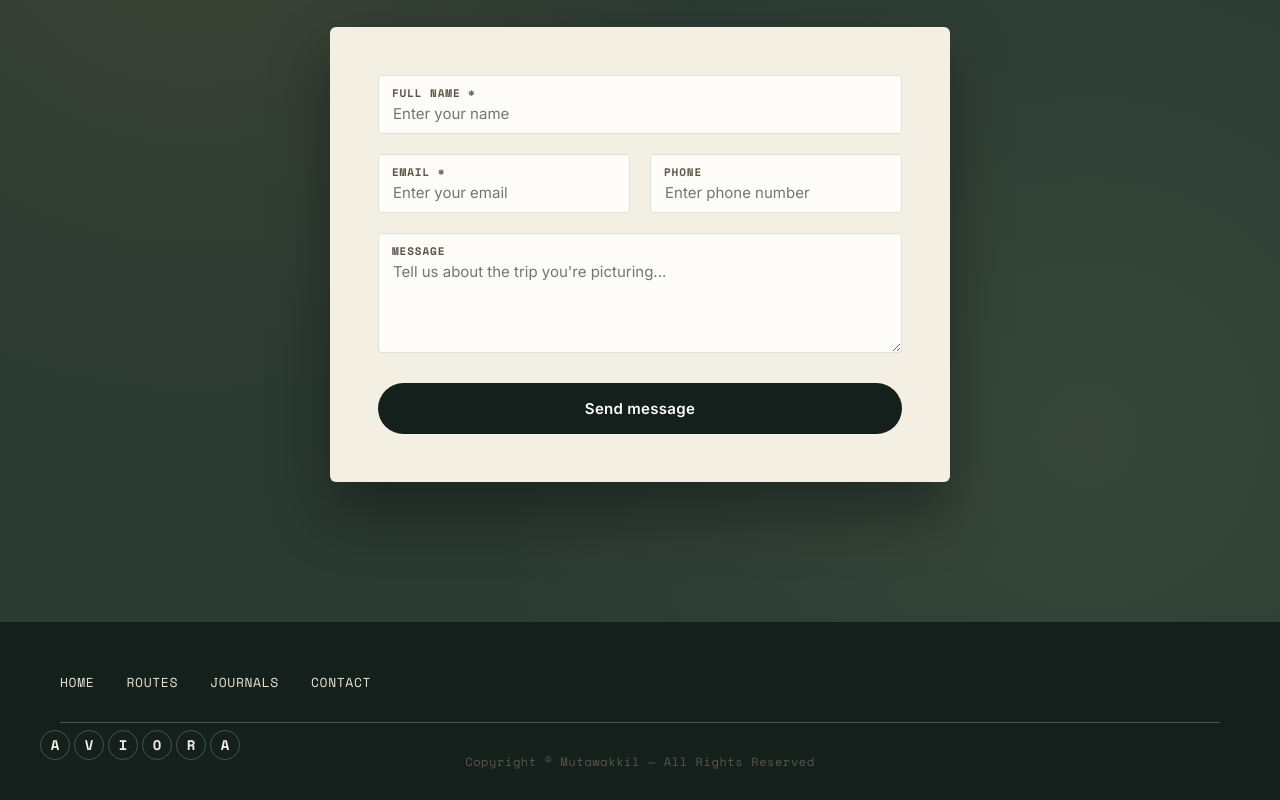
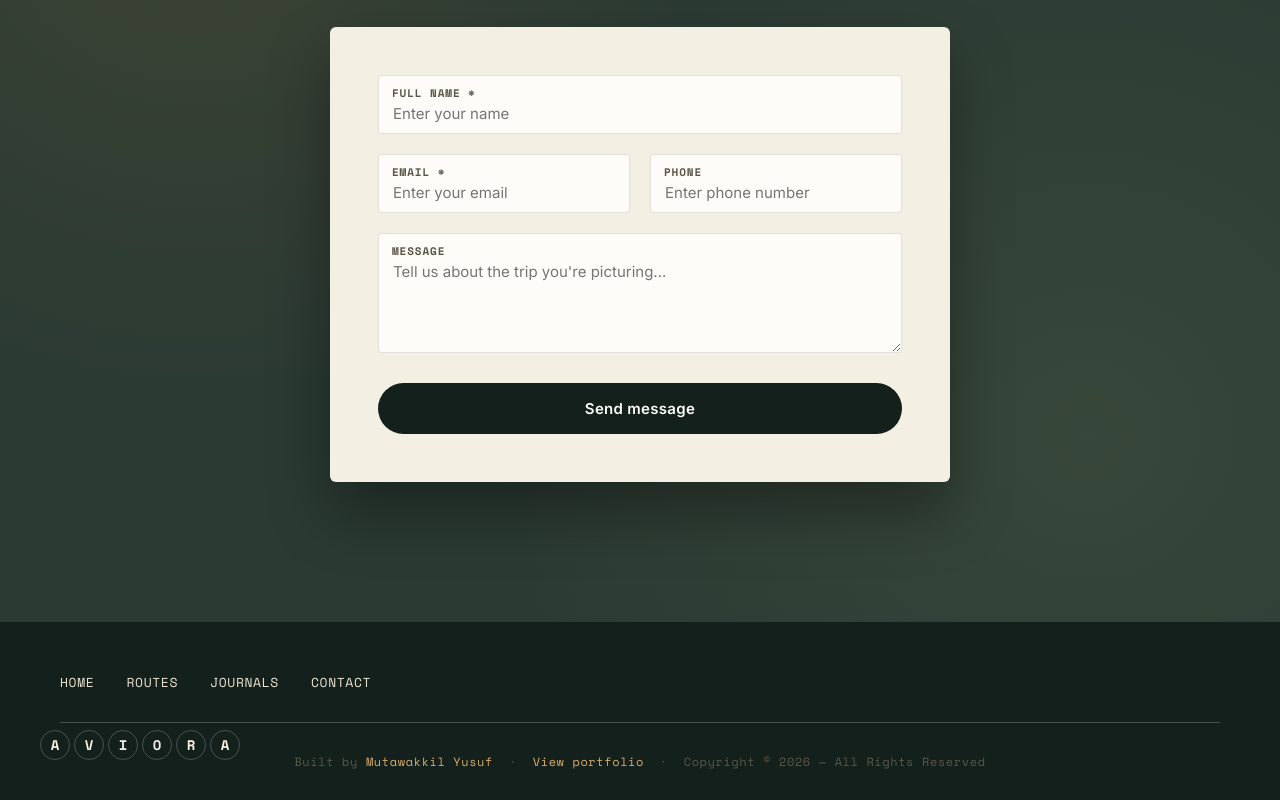
Before and after one commit to Mutawakkil-Yusuf/Travelling-Website, a plain HTML site: page index.html in a window 1280 px wide. Shown: the part 3128-3928 px from the top of the page. Drawn offline with nearby package versions, Linux system fonts and the light colour scheme.

Commit message:
Add portfolio backlink to AVIORA footer

```diff
--- a/app.css
+++ b/app.css
@@ -964,6 +964,16 @@ button {
   letter-spacing: 0.05em;
   margin-top: 3rem;
 }
+.footer-paragraph a {
+  color: var(--brass-light);
+  text-decoration: none;
+  border-bottom: 0.1rem solid transparent;
+  transition: border-color 0.3s, color 0.3s;
+}
+.footer-paragraph a:hover {
+  color: var(--brass);
+  border-bottom-color: var(--brass);
+}
 
 @media (max-width: 50em) {
   .footer { padding: 4rem 2.4rem 2.4rem; }
--- a/index.html
+++ b/index.html
@@ -232,7 +232,11 @@
           <a href="#contact" class="footer-link">Contact</a>
         </div>
       </div>
-      <p class="footer-paragraph">Copyright &copy; Mutawakkil — All Rights Reserved</p>
+      <p class="footer-paragraph">
+        Built by <a href="https://mutawakkil.vercel.app" target="_blank" rel="noopener noreferrer">Mutawakkil Yusuf</a>
+        &nbsp;·&nbsp; <a href="https://mutawakkil.vercel.app" target="_blank" rel="noopener noreferrer">View portfolio</a>
+        &nbsp;·&nbsp; Copyright &copy; 2026 — All Rights Reserved
+      </p>
     </footer>
     <!-- End of footer -->
 
```
